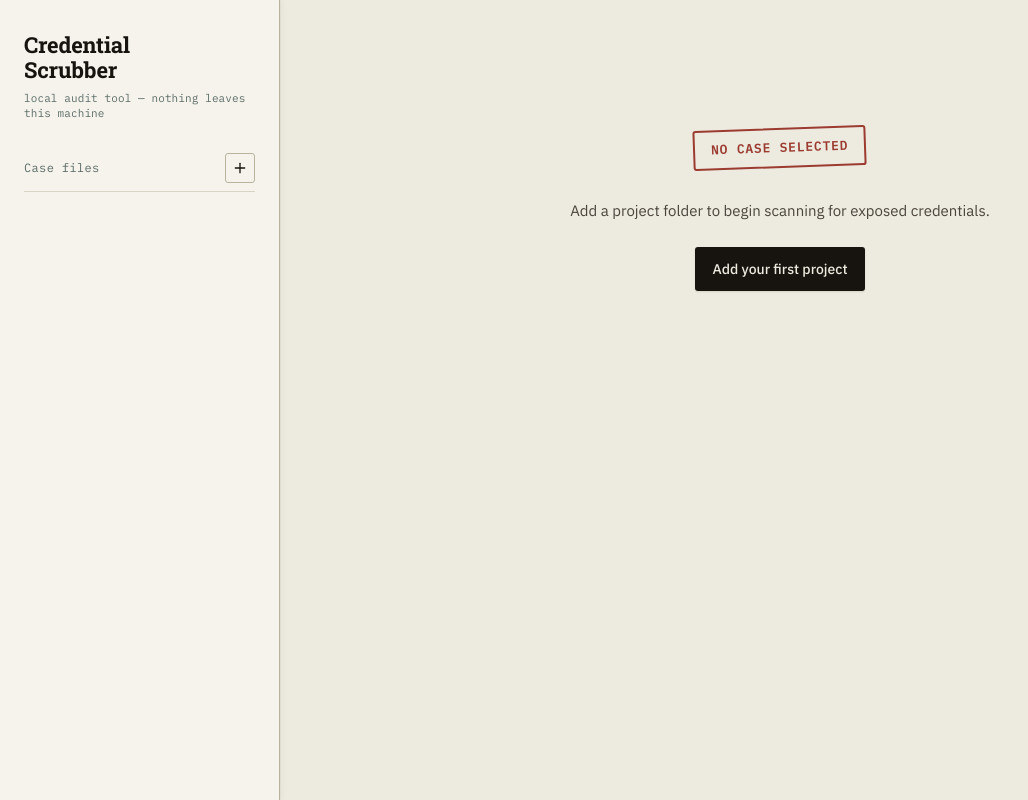
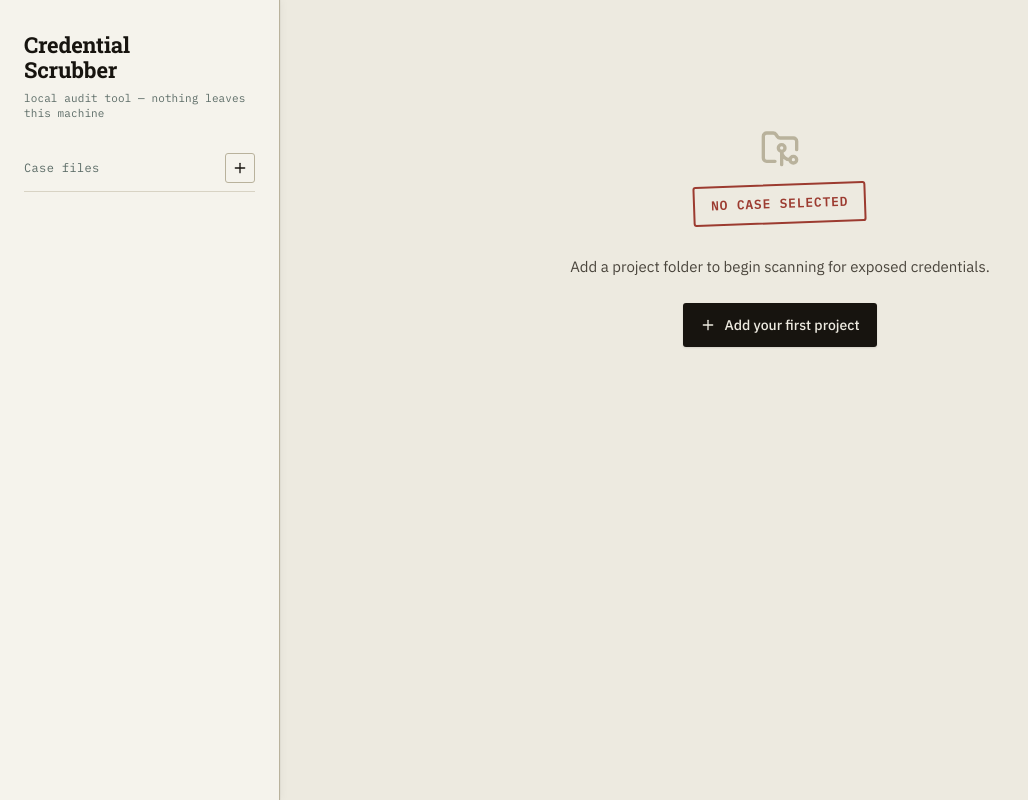
Before and after one commit to Mugilan718/credential-scrubber, a Flask app: page / in a window 1280 px wide. Shown: the whole page, without its empty margins (0-1028 px from the left). Run offline with Flask 3, Linux system fonts and the light colour scheme; data that the repository does not hold is empty.

Commit message:
UI polish 4/7: skeleton loading state and icon empty states
Fourth pass of the UI polish - purely visual, no logic changes.

- Running a scan now shows a shimmering skeleton block (five
  variable-width bars with a moving gradient) in the results panel
  while the request is in flight, instead of just a disabled button
  with "Scanning..." text and stale/empty content behind it. Verified
  the loading state actually appears synchronously on click (checked
  via a same-tick DOM read, not just a screenshot race).
- The three empty states (no scan run yet, no findings ignored, no
  scans yet) and the "no case selected" empty state each get a large,
  muted icon (inbox, shield, clock, folder-git respectively) above
  the text instead of being bare sentences.

Verified via Playwright: full scan still returns the 34-entry
baseline, the skeleton disappears and results render correctly once
the scan completes, no console errors.

Co-Authored-By: Claude Sonnet 5 <noreply@anthropic.com>

```diff
--- a/static/app.js
+++ b/static/app.js
@@ -31,6 +31,10 @@ function initStaticIcons() {
   el("saveRulesBtn").innerHTML = `${icon("check")} Save rules`;
   el("closeSensitiveBtn").innerHTML = `${icon("eye-off")} Close`;
   el("sensitiveWarningHeading").innerHTML = `${icon("alert")} Warning — this view contains real secret values.`;
+  el("emptyAddBtn").innerHTML = `${icon("plus")} Add your first project`;
+  el("emptyStateIcon").innerHTML = icon("folder-git", { size: 40 });
+  el("resultsEmptyIcon").innerHTML = icon("inbox", { size: 30 });
+  el("ignoredEmptyIcon").innerHTML = icon("shield", { size: 30 });
 
   document.querySelector('.tab-btn[data-tab="results"]').innerHTML = `${icon("list")} Results`;
   document.querySelector('.tab-btn[data-tab="history"]').innerHTML = `${icon("clock")} Scan history`;
@@ -102,6 +106,7 @@ async function selectProject(projectId) {
 
   renderProjectList();
   el("resultsTable").classList.add("hidden");
+  el("resultsLoading").classList.add("hidden");
   el("resultsEmpty").classList.remove("hidden");
   el("scanSummary").classList.add("hidden");
   el("partialOutputWarning").classList.add("hidden");
@@ -207,6 +212,9 @@ el("scanBtn").onclick = async () => {
   const changedOnly = el("changedOnlyToggle").checked;
   btn.disabled = true;
   btn.innerHTML = `${icon("spinner", { class: "spin" })} Scanning&hellip;`;
+  el("resultsEmpty").classList.add("hidden");
+  el("resultsTable").classList.add("hidden");
+  el("resultsLoading").classList.remove("hidden");
   try {
     const result = await api(`/api/projects/${state.activeProjectId}/scan`, {
       method: "POST",
@@ -215,8 +223,10 @@ el("scanBtn").onclick = async () => {
     state.activeScanId = result.scan_id;
     renderScanSummary(result);
     await loadReport(result.scan_id, true);
+    el("resultsLoading").classList.add("hidden");
     await loadScanHistory(state.activeProjectId);
   } catch (e) {
+    el("resultsLoading").classList.add("hidden");
     alert("Scan failed: " + e.message);
   } finally {
     btn.disabled = false;
@@ -419,7 +429,7 @@ async function loadScanHistory(projectId) {
   const scans = await api(`/api/projects/${projectId}/scans`);
   const list = el("historyList");
   if (!scans.length) {
-    list.innerHTML = `<p class="results-empty">No scans yet.</p>`;
+    list.innerHTML = `<div class="results-empty"><div class="results-empty-icon">${icon("clock", { size: 30 })}</div><p>No scans yet.</p></div>`;
     return;
   }
   list.innerHTML = scans.map((s) => `
--- a/static/style.css
+++ b/static/style.css
@@ -371,6 +371,45 @@ body {
   text-align: center;
 }
 
+.results-empty-icon, .empty-state-icon {
+  display: flex;
+  align-items: center;
+  justify-content: center;
+  color: var(--line-strong);
+  margin-bottom: var(--space-3);
+}
+.empty-state-icon { margin-bottom: var(--space-4); }
+
+/* ---------- Skeleton loading state ---------- */
+
+.skeleton-block {
+  display: flex;
+  flex-direction: column;
+  gap: var(--space-2);
+  border: 1px solid var(--line-strong);
+  border-radius: 3px;
+  padding: var(--space-4);
+  background: var(--paper-raised);
+}
+
+.skeleton-row {
+  height: 32px;
+  border-radius: 3px;
+  background: linear-gradient(90deg, var(--line) 25%, var(--paper) 50%, var(--line) 75%);
+  background-size: 200% 100%;
+  animation: skeleton-shimmer 1.4s ease-in-out infinite;
+}
+.skeleton-row:nth-child(1) { width: 100%; }
+.skeleton-row:nth-child(2) { width: 92%; }
+.skeleton-row:nth-child(3) { width: 96%; }
+.skeleton-row:nth-child(4) { width: 88%; }
+.skeleton-row:nth-child(5) { width: 94%; }
+
+@keyframes skeleton-shimmer {
+  0% { background-position: 200% 0; }
+  100% { background-position: -200% 0; }
+}
+
 /* ---------- Results table (redacted document look) ---------- */
 
 .results-table {
--- a/templates/index.html
+++ b/templates/index.html
@@ -30,9 +30,10 @@
 
   <main class="main-panel" id="mainPanel">
     <div class="empty-state" id="emptyState">
+      <div class="empty-state-icon" id="emptyStateIcon"></div>
       <div class="stamp">NO CASE SELECTED</div>
       <p>Add a project folder to begin scanning for exposed credentials.</p>
-      <button id="emptyAddBtn" class="btn-primary">Add your first project</button>
+      <button id="emptyAddBtn" class="btn-primary"></button>
     </div>
 
     <div class="project-view hidden" id="projectView">
@@ -60,7 +61,15 @@
       <section id="tab-results" class="tab-panel active">
         <div id="scanSummary" class="scan-summary hidden"></div>
         <div id="partialOutputWarning" class="sensitive-warning hidden"></div>
+        <div id="resultsLoading" class="skeleton-block hidden">
+          <div class="skeleton-row"></div>
+          <div class="skeleton-row"></div>
+          <div class="skeleton-row"></div>
+          <div class="skeleton-row"></div>
+          <div class="skeleton-row"></div>
+        </div>
         <div id="resultsEmpty" class="results-empty">
+          <div class="results-empty-icon" id="resultsEmptyIcon"></div>
           <p>No scan run yet for this project.</p>
         </div>
         <div id="resultsTable" class="results-table hidden"></div>
@@ -73,6 +82,7 @@
       <section id="tab-ignored" class="tab-panel">
         <p class="modal-hint">Ignored findings are skipped entirely on the next scan - no redaction, no report entry - until restored.</p>
         <div id="ignoredEmpty" class="results-empty">
+          <div class="results-empty-icon" id="ignoredEmptyIcon"></div>
           <p>No findings ignored for this project.</p>
         </div>
         <div id="ignoredList" class="results-table hidden"></div>
```
